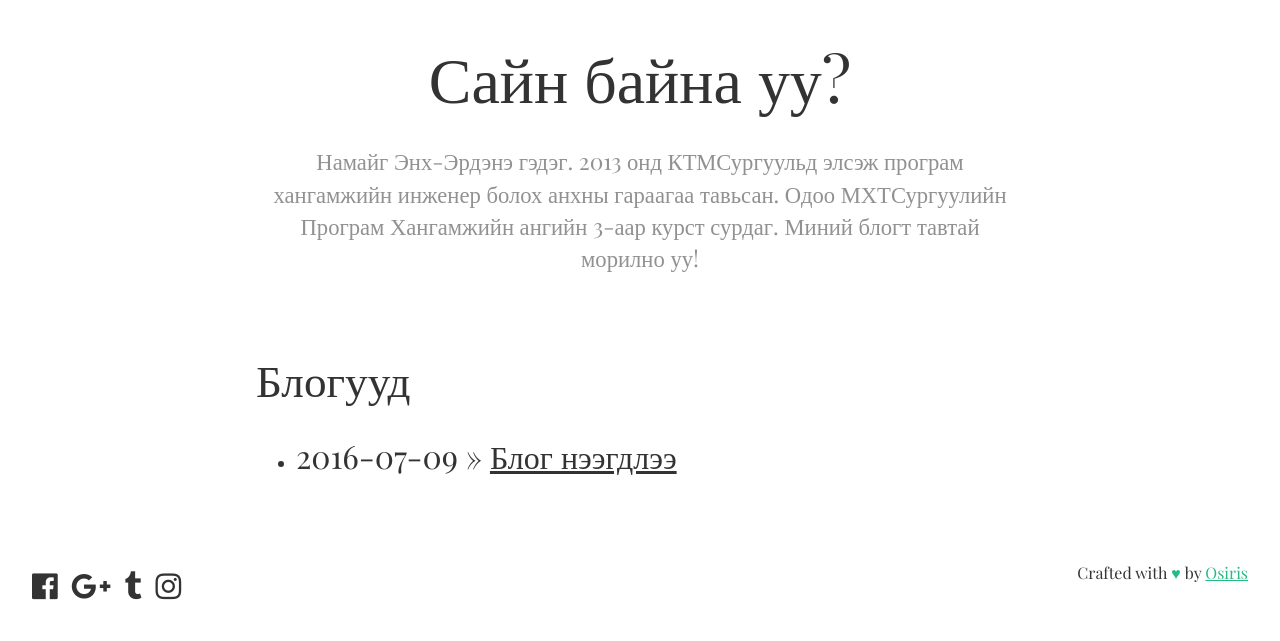
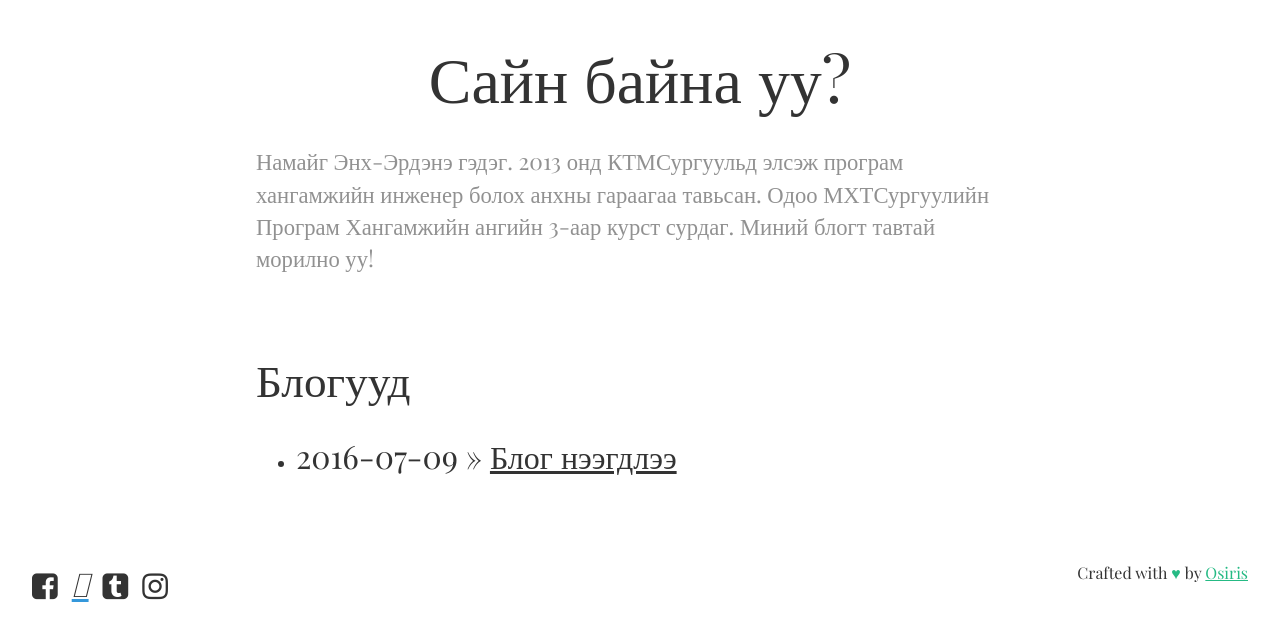
Before and after one commit to Ds3c-ctf-team/enkhee-Osiris.github.io-old, a Jekyll site: the page built from index.html, in a window 1280 px wide. Shown: the top 641 px of the page. Built offline with Jekyll 4.4.1, drawn with Linux system fonts in a browser that asks for light colours; nearby versions of some CDN libraries; some web fonts are replaced.

Commit message:
Update layout

```diff
--- a/_layouts/default.html
+++ b/_layouts/default.html
@@ -18,7 +18,7 @@
     			Сайн байна уу?
     		</h1>
     		<div class="measure">
-			<h4 class="fnt--mid-gray">
+			<h4 class="fnt--mid-gray txt--left">
 				Намайг Энх-Эрдэнэ гэдэг. 2013 онд КТМСургуульд элсэж програм хангамжийн инженер болох анхны гараагаа тавьсан. Одоо МХТСургуулийн Програм Хангамжийн ангийн 3-аар курст сурдаг.
 				Миний блогт тавтай морилно уу!
 			</h4>
@@ -34,9 +34,9 @@
     <footer>
     	<div class="grd-row m0 p1">
     		<div class="social grd-row-col-3-6 m1 txt--left">
-	    		<a href="http://"><i class="fa fa-facebook-official" aria-hidden="true"></i></a>
-	    		<a href="http://"><i class="fa fa-google-plus" aria-hidden="true"></i></a>
-	    		<a href="http://"><i class="fa fa-tumblr" aria-hidden="true"></i></a>
+	    		<a href="http://"><i class="fa fa-facebook-square" aria-hidden="true"></i></a>
+	    		<a href="http://"><i class="ffa fa-google-plus-square" aria-hidden="true"></i></a>
+	    		<a href="http://"><i class="fa fa-tumblr-square" aria-hidden="true"></i></a>
 	    		<a href="http://"><i class="fa fa-instagram" aria-hidden="true"></i></a>
     		</div>
 
```
